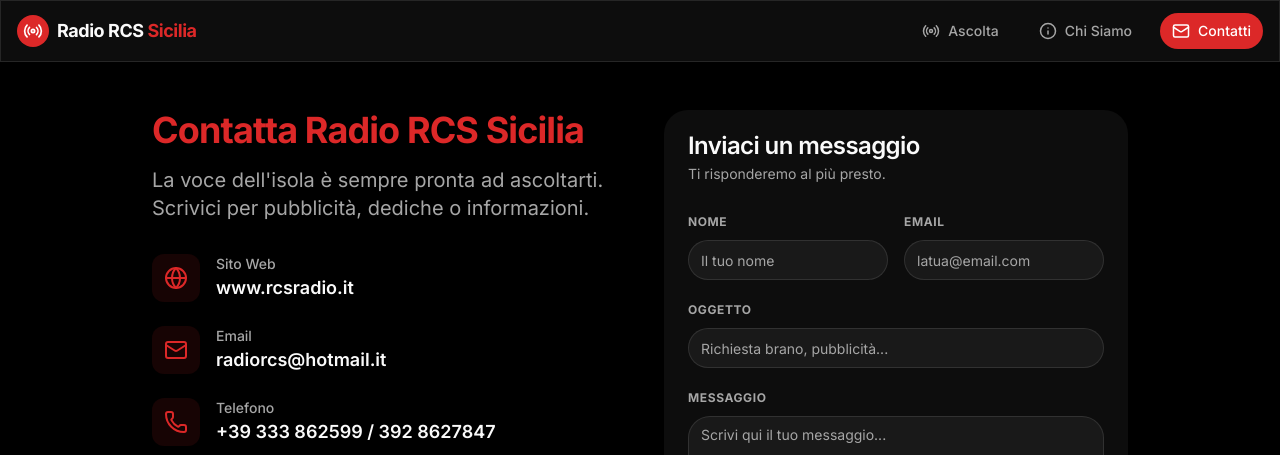
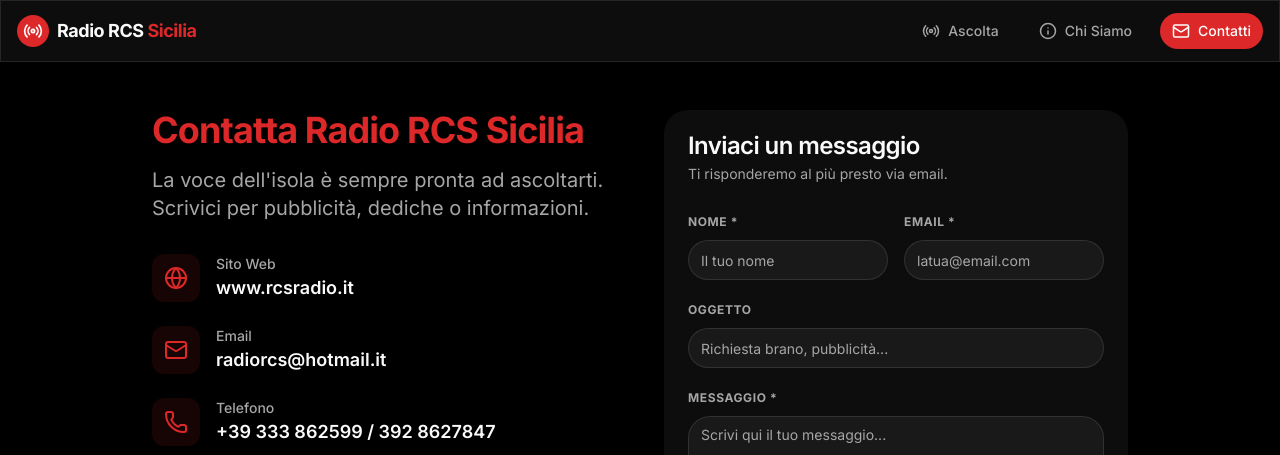
Before and after one commit to gabbiano69/radio-rcs-app, a Next.js app: page /contact in a window 1280 px wide. Shown: the top 455 px of the page. Built offline with nearby package versions, Linux system fonts and the light colour scheme.

Commit message:
Enhance contact form validation and feedback
Updated toast messages and labels for form fields to improve clarity. Adjusted mailto URL construction and submission feedback.

```diff
--- a/src/app/contact/page.tsx
+++ b/src/app/contact/page.tsx
@@ -37,7 +37,7 @@
     if (!formData.name || !formData.email || !formData.message) {
       toast({
         title: "Campi mancanti",
-        description: "Per favore, compila tutti i campi obbligatori.",
+        description: "Per favore, compila i campi obbligatori (Nome, Email, Messaggio).",
         variant: "destructive",
       });
       return;
@@ -46,7 +46,9 @@
     setIsSubmitting(true);
 
     // Costruisce il link mailto per l'invio tramite app esterna
-    const mailtoUrl = `mailto:radiorcs@hotmail.it?subject=${encodeURIComponent(formData.subject || 'Contatto da App')}&body=${encodeURIComponent(`Nome: ${formData.name}\nEmail: ${formData.email}\n\nMessaggio:\n${formData.message}`)}`;
+    const subject = formData.subject || 'Contatto da App Radio RCS';
+    const body = `Nome: ${formData.name}\nEmail: ${formData.email}\n\nMessaggio:\n${formData.message}`;
+    const mailtoUrl = `mailto:radiorcs@hotmail.it?subject=${encodeURIComponent(subject)}&body=${encodeURIComponent(body)}`;
 
     // Simula un caricamento per feedback visivo
     setTimeout(() => {
@@ -54,13 +56,13 @@
       setIsSubmitting(false);
 
       toast({
-        title: "Messaggio preparato",
-        description: "Il tuo client email è stato aperto per confermare l'invio.",
+        title: "Apertura Email",
+        description: "Abbiamo aperto la tua app di posta per inviare il messaggio.",
       });
 
       // Reset form
       setFormData({ name: '', email: '', subject: '', message: '' });
-    }, 800);
+    }, 500);
   };
 
   const handleChange = (e: React.ChangeEvent<HTMLInputElement | HTMLTextAreaElement>) => {
@@ -110,23 +112,24 @@
         <Card className="glass-morphism border-none shadow-2xl animate-in slide-in-from-right-4 duration-700">
           <CardHeader>
             <CardTitle>Inviaci un messaggio</CardTitle>
-            <CardDescription>Ti risponderemo al più presto.</CardDescription>
+            <CardDescription>Ti risponderemo al più presto via email.</CardDescription>
           </CardHeader>
           <CardContent>
             <form onSubmit={handleSubmit} className="space-y-4">
               <div className="grid grid-cols-2 gap-4">
                 <div className="space-y-2">
-                  <label className="text-xs font-bold uppercase tracking-wider text-muted-foreground">Nome</label>
+                  <label className="text-xs font-bold uppercase tracking-wider text-muted-foreground">Nome *</label>
                   <Input
                     name="name"
                     value={formData.name}
                     onChange={handleChange}
                     placeholder="Il tuo nome"
                     className="bg-white/5 border-white/10 focus:border-primary/50"
+                    required
                   />
                 </div>
                 <div className="space-y-2">
-                  <label className="text-xs font-bold uppercase tracking-wider text-muted-foreground">Email</label>
+                  <label className="text-xs font-bold uppercase tracking-wider text-muted-foreground">Email *</label>
                   <Input
                     name="email"
                     type="email"
@@ -134,6 +137,7 @@
                     onChange={handleChange}
                     placeholder="latua@email.com"
                     className="bg-white/5 border-white/10 focus:border-primary/50"
+                    required
                   />
                 </div>
               </div>
@@ -148,13 +152,14 @@
                 />
               </div>
               <div className="space-y-2">
-                <label className="text-xs font-bold uppercase tracking-wider text-muted-foreground">Messaggio</label>
+                <label className="text-xs font-bold uppercase tracking-wider text-muted-foreground">Messaggio *</label>
                 <Textarea
                   name="message"
                   value={formData.message}
                   onChange={handleChange}
                   placeholder="Scrivi qui il tuo messaggio..."
                   className="min-h-[150px] bg-white/5 border-white/10 focus:border-primary/50"
+                  required
                 />
               </div>
               <Button
@@ -166,7 +171,7 @@
                   <div className="w-5 h-5 border-2 border-white/30 border-t-white rounded-full animate-spin" />
                 ) : (
                   <>
-                    <Send size={18} /> Invia Messaggio
+                    <Send size={18} /> Prepara Email
                   </>
                 )}
               </Button>
```
